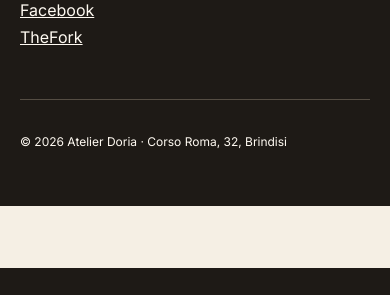
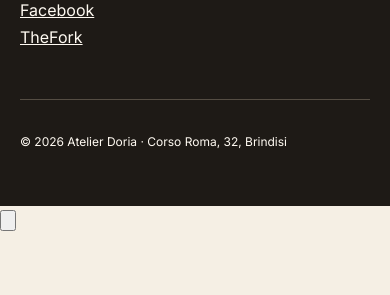
Before and after one commit to Sev3nB/atelierDoria, a Flask app: page /contatti in a window 390 px wide. Shown: the part 2967-3262 px from the top of the page. Before the commit the page ends 3235 px from the top, so only its background shows below. Run offline with Flask 3, Linux system fonts and the light colour scheme.

Commit message:
Improve mobile controls and bilingual experience

```diff
--- a/templates/base.html
+++ b/templates/base.html
@@ -30,7 +30,11 @@
   {% include "partials/header.html" %}
   <main id="contenuto">{% block content %}{% endblock %}</main>
   {% include "partials/footer.html" %}
+  <button class="back-to-top" type="button" aria-label="Torna all’inizio" title="Torna all’inizio">
+    <svg viewBox="0 0 24 24" aria-hidden="true"><path d="M12 19V5M6.5 10.5 12 5l5.5 5.5"/></svg>
+  </button>
   <script src="{{ url_for('static', filename='js/main.js') }}" defer></script>
+  <script src="{{ url_for('static', filename='js/i18n.js') }}" defer></script>
   {% block scripts %}{% endblock %}
 </body>
 </html>
```
